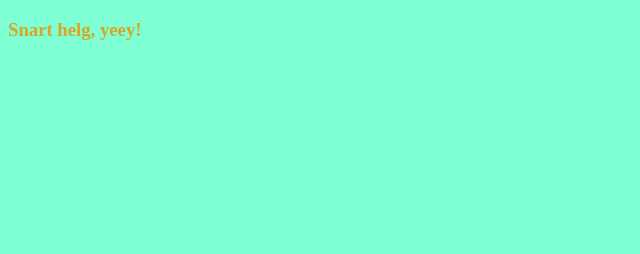
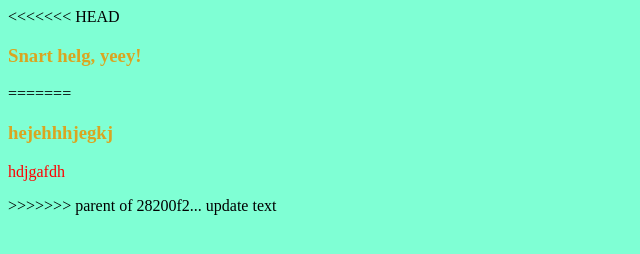
Before and after one commit to Philipthelander/Git-hub-test, a plain HTML site: page index.html in a window 1280 px wide. Shown: the whole page, without its empty margins (0-640 px from the left). Drawn offline with Linux system fonts and the light colour scheme.

Commit message:
Update index.html

```diff
--- a/index.html
+++ b/index.html
@@ -9,8 +9,17 @@
   <link rel="stylesheet" href="css/style.css">
 </head>
 <body>
+<<<<<<< HEAD
 
   <h3>Snart helg, yeey!</h3>
 
 
 </html>
+
+
+=======
+  <h3>hejehhhjegkj</h3>
+  <p>hdjgafdh</p>
+</body>
+</html>
+>>>>>>> parent of 28200f2... update text
```
